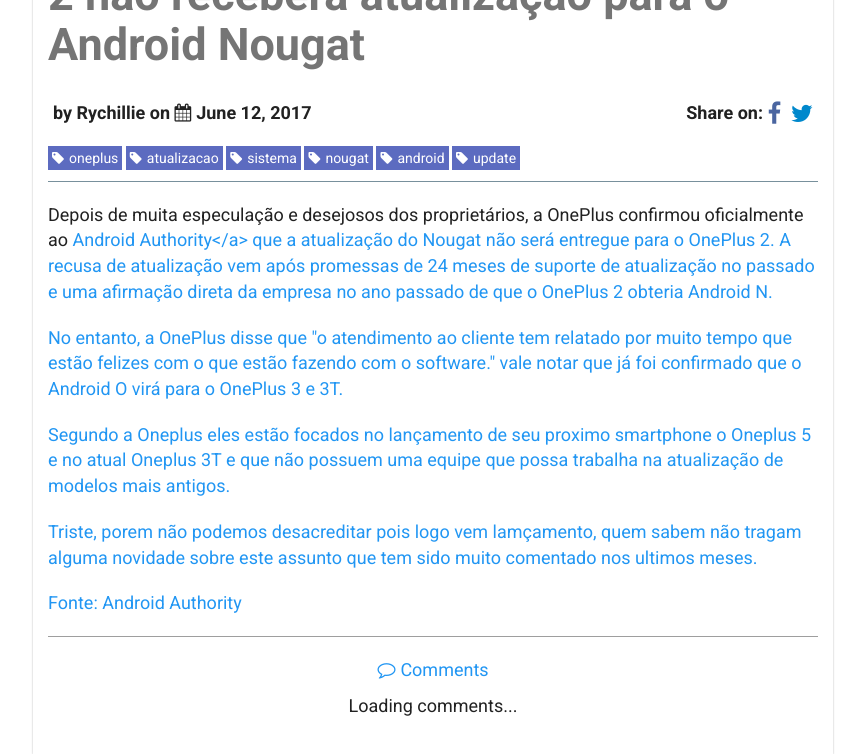
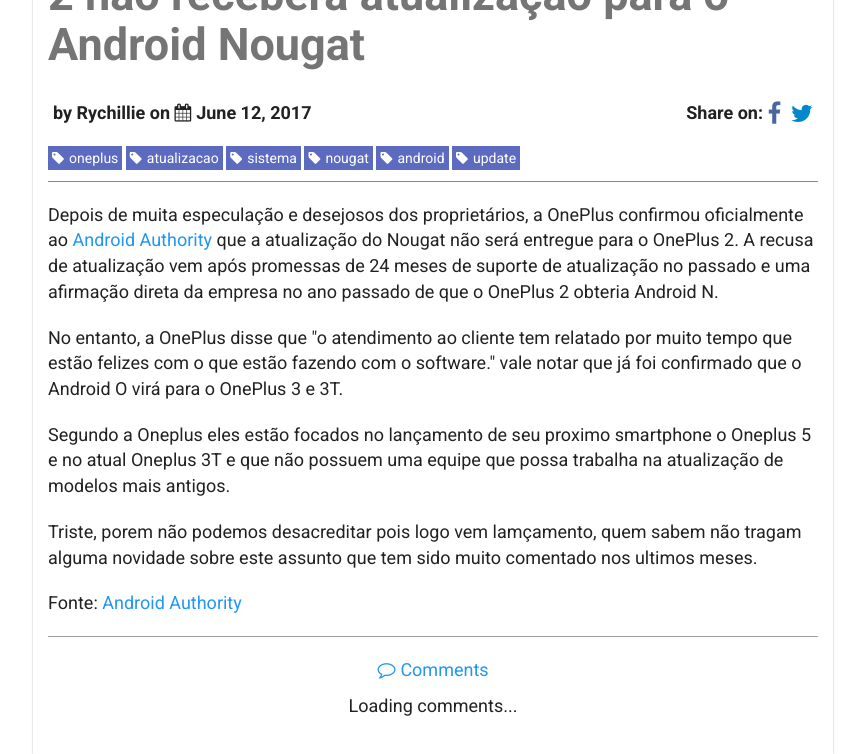
Before and after one commit to PlusFriends/okgnow.github.io, a Jekyll site: the page built from _posts/2017/06/2017-06-12-oneplus-finalmente-confirma-oneplus-2-nao-recebera-atualizacao-para-o-android-nougat.md, in a window 1280 px wide. Shown: the part 250-1004 px from the top of the page, without its empty margins (207-1072 px from the left). Built offline with Jekyll 4.4.1, drawn with Linux system fonts in a browser that asks for light colours; nearby versions of some CDN libraries; comment, search, counter and statistics services are not loaded.

```diff
--- a/_posts/2017/06/2017-06-12-oneplus-finalmente-confirma-oneplus-2-nao-recebera-atualizacao-para-o-android-nougat.md
+++ b/_posts/2017/06/2017-06-12-oneplus-finalmente-confirma-oneplus-2-nao-recebera-atualizacao-para-o-android-nougat.md
@@ -8,7 +8,7 @@ date:   2017-06-12 09:00:00
 categories: Android
 tags: oneplus atualizacao sistema nougat android update
 ---
-<p>Depois de muita especulação e desejosos dos proprietários, a OnePlus confirmou oficialmente ao <a href="http://www.androidauthority.com/oneplus-confirms-no-android-nougat-update-oneplus-2-779029"/>Android Authority</a> que a atualização do Nougat não será entregue para o OnePlus 2. A recusa de atualização vem após promessas de 24 meses de suporte de atualização no passado e uma afirmação direta  da empresa no ano passado de que o OnePlus 2 obteria Android N.</p>
+<p>Depois de muita especulação e desejosos dos proprietários, a OnePlus confirmou oficialmente ao <a href="http://www.androidauthority.com/oneplus-confirms-no-android-nougat-update-oneplus-2-779029">Android Authority</a> que a atualização do Nougat não será entregue para o OnePlus 2. A recusa de atualização vem após promessas de 24 meses de suporte de atualização no passado e uma afirmação direta  da empresa no ano passado de que o OnePlus 2 obteria Android N.<p/>
 
 <p>No entanto, a OnePlus disse que "o atendimento ao cliente tem relatado por muito tempo que estão felizes com o que estão fazendo com o software." vale notar que já foi confirmado que o Android O virá para o OnePlus 3 e 3T.</p>
 
```
